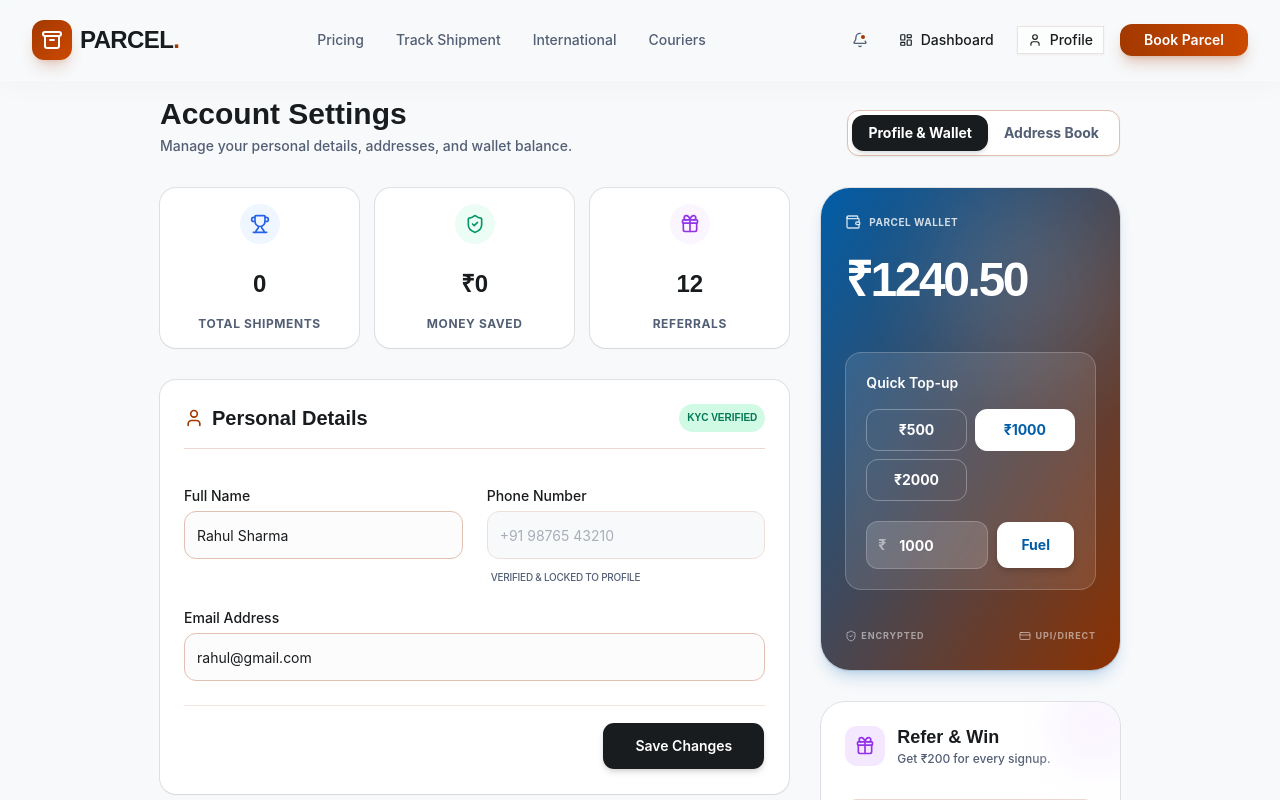
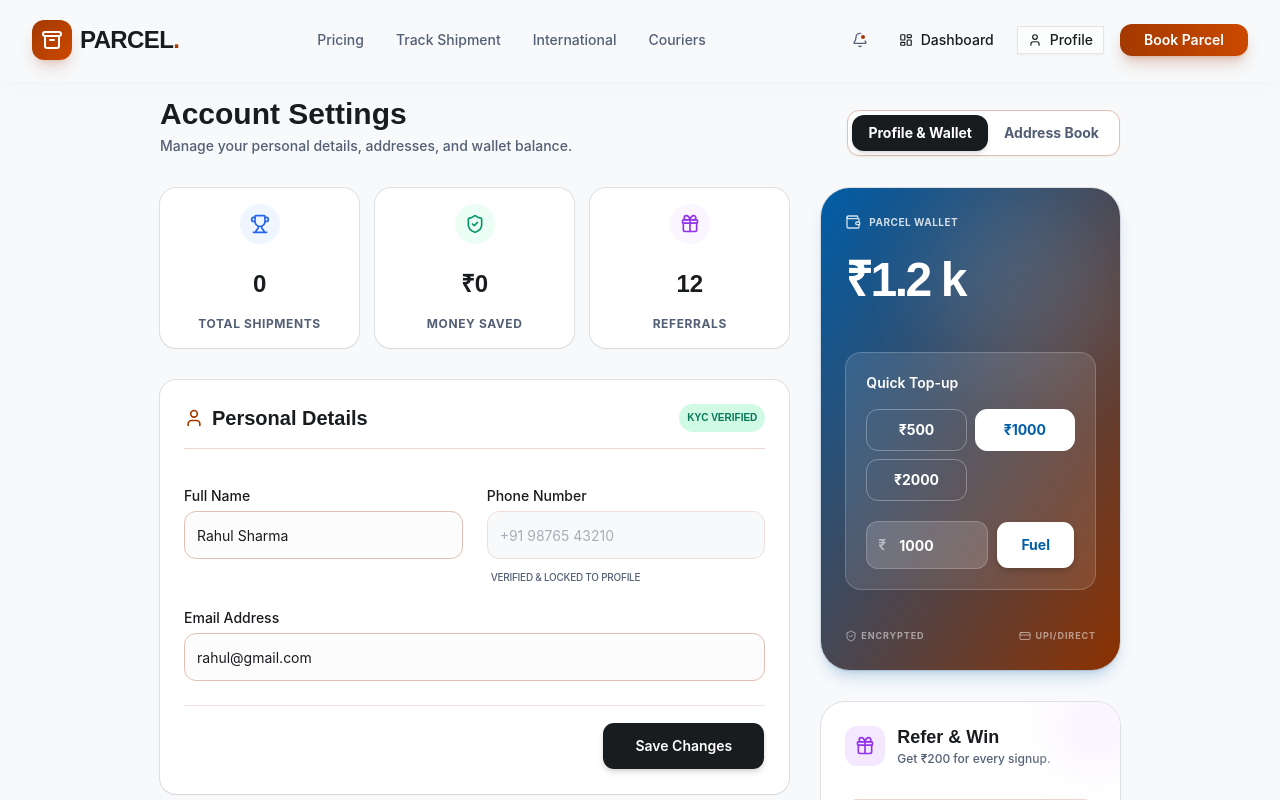
Before and after one commit to samshatan/P2P-Shipping-Platform, a React (Vite) app in the folder client/: page /profile in a window 1280 px wide. Shown: the top 800 px of the page. Built offline with nearby package versions, Linux system fonts and the light colour scheme; sample sign-in values are in the browser's storage.

Commit message:
currency fixed

```diff
--- a/client/src/app/(dashboard)/profile/page.tsx
+++ b/client/src/app/(dashboard)/profile/page.tsx
@@ -13,6 +13,17 @@ import { cn } from "@/lib/utils";
 import { LoadingState } from "@/components/ui/LoadingState";
 import { ErrorState } from "@/components/ui/ErrorState";
 import { Skeleton } from "@/components/ui/skeleton";
+
+const formatWalletBalance = (balance: number) => {
+  if (balance >= 10000000) {
+    return `${(balance / 10000000).toFixed(2)} Cr`;
+  } else if (balance >= 100000) {
+    return `${(balance / 100000).toFixed(2)} L`;
+  } else if (balance >= 1000) {
+    return `${(balance / 1000).toFixed(1)} k`;
+  }
+  return balance.toLocaleString('en-IN', { maximumFractionDigits: 2, minimumFractionDigits: 2 });
+};
 
 export default function ProfilePage() {
   const navigate = useNavigate();
@@ -318,7 +329,7 @@ export default function ProfilePage() {
                  </div>
 
                  <div className="text-5xl font-heading font-extrabold relative z-10 mb-8 tracking-tighter">
-                   ₹{walletBalance.toFixed(2)}
+                   ₹{formatWalletBalance(walletBalance)}
                  </div>
 
                  <div className="relative z-10 bg-white/10 p-5 rounded-2xl backdrop-blur-sm border border-white/20">
```
